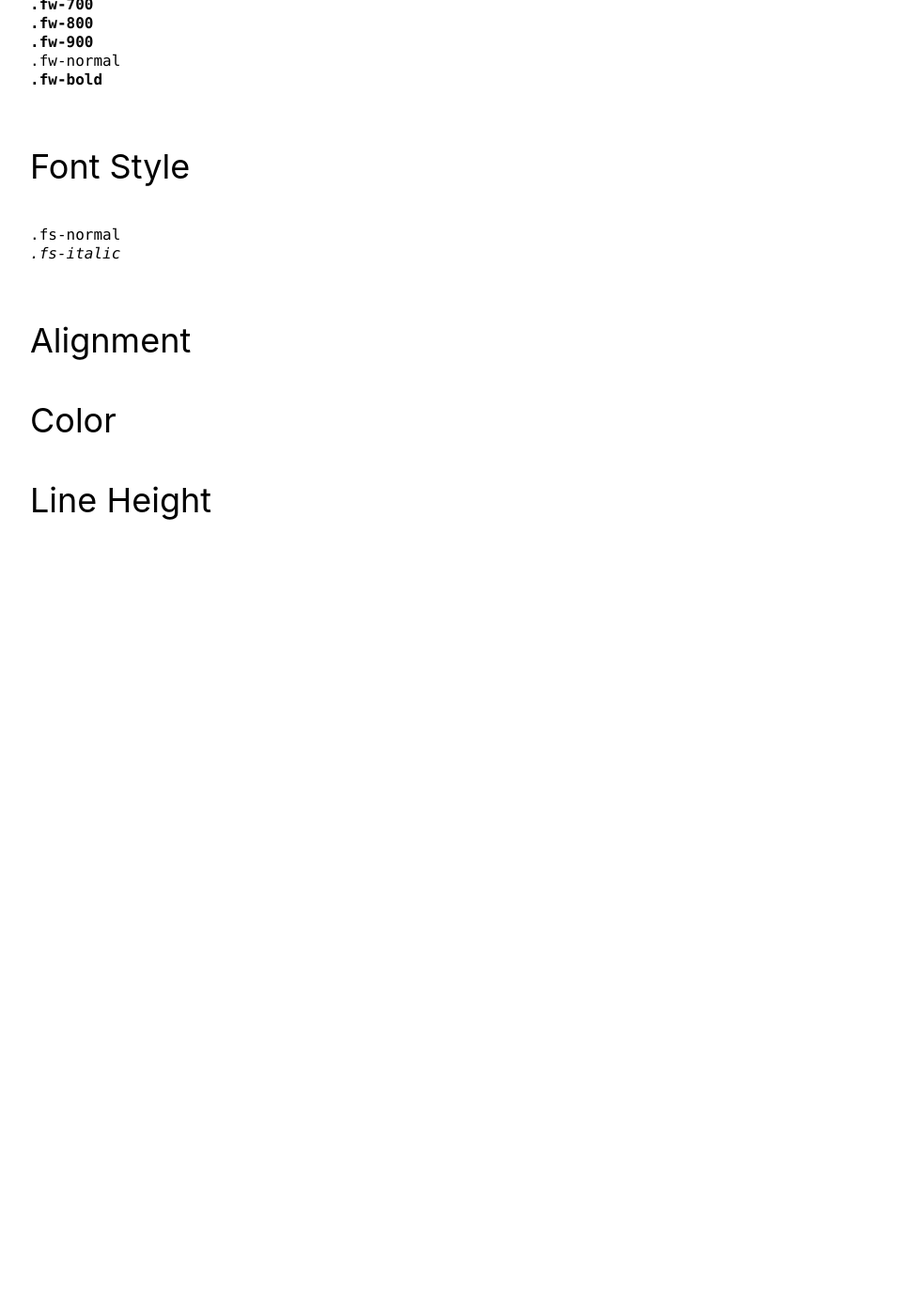
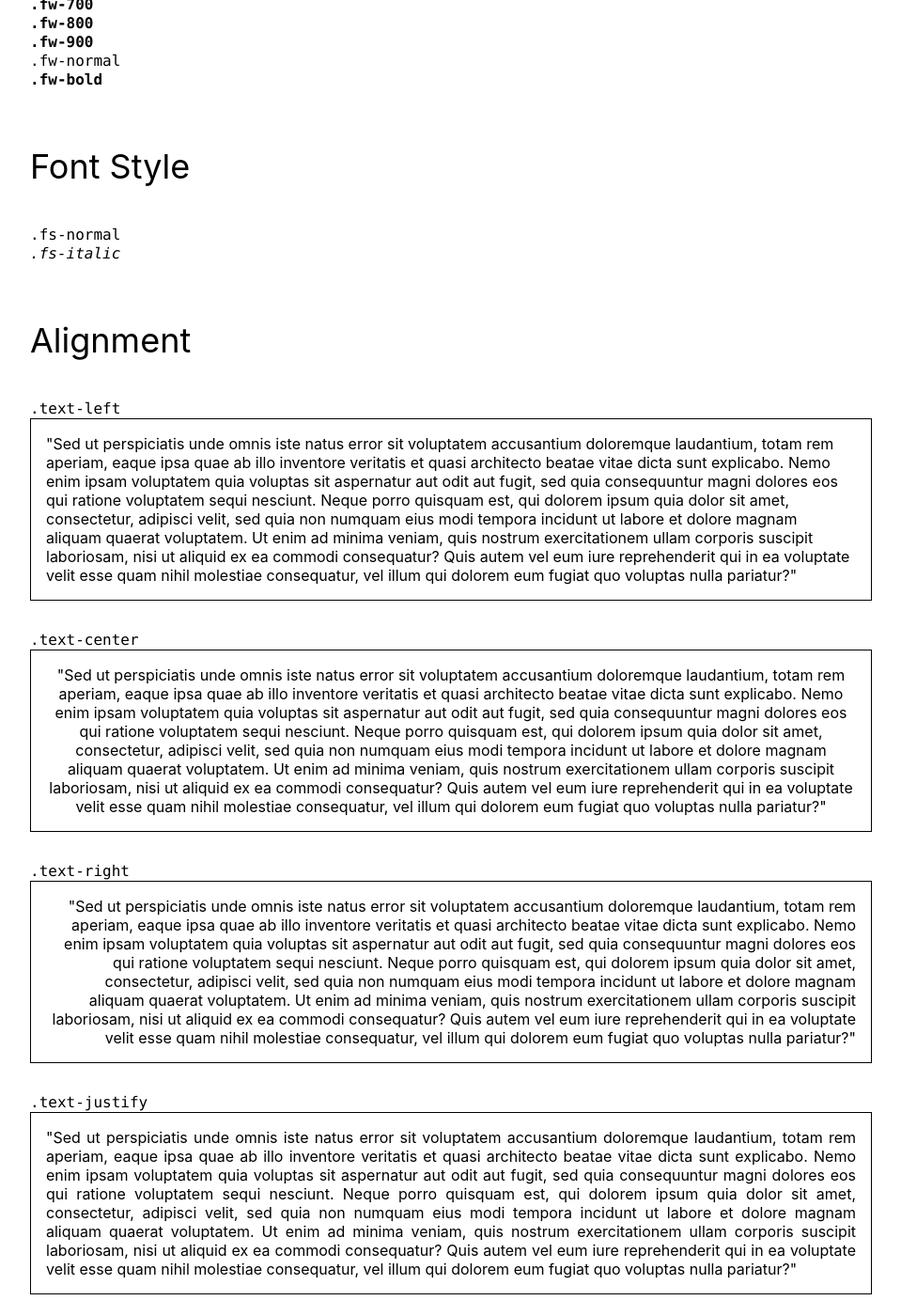
Before and after one commit to esteban90-dev/css-framework-site, a Jekyll site: the page built from typography.html, in a window 1280 px wide and 1400 px high, scrolled down 2428 px. Shown: the whole window at 94% size, without its empty margins (160-1119 px from the left). Built offline with Jekyll 4.4.1, drawn with Linux system fonts in a browser that asks for light colours; before the commit the page ends 3035 px from its top, so only the background shows below that.

Commit message:
add text alignment

```diff
--- a/typography.html
+++ b/typography.html
@@ -117,9 +117,23 @@ title: Breakpoints
 
 <h3>Alignment</h3>
 <br><br>
-
-<h3>Color</h3>
-<br><br>
+<p class="mono">.text-left</p>
+<div class="text-left border p-3 mb-4">
+  "Sed ut perspiciatis unde omnis iste natus error sit voluptatem accusantium doloremque laudantium, totam rem aperiam, eaque ipsa quae ab illo inventore veritatis et quasi architecto beatae vitae dicta sunt explicabo. Nemo enim ipsam voluptatem quia voluptas sit aspernatur aut odit aut fugit, sed quia consequuntur magni dolores eos qui ratione voluptatem sequi nesciunt. Neque porro quisquam est, qui dolorem ipsum quia dolor sit amet, consectetur, adipisci velit, sed quia non numquam eius modi tempora incidunt ut labore et dolore magnam aliquam quaerat voluptatem. Ut enim ad minima veniam, quis nostrum exercitationem ullam corporis suscipit laboriosam, nisi ut aliquid ex ea commodi consequatur? Quis autem vel eum iure reprehenderit qui in ea voluptate velit esse quam nihil molestiae consequatur, vel illum qui dolorem eum fugiat quo voluptas nulla pariatur?"
+</div>
+<p class="mono">.text-center</p>
+<div class="text-center border p-3 mb-4">
+  "Sed ut perspiciatis unde omnis iste natus error sit voluptatem accusantium doloremque laudantium, totam rem aperiam, eaque ipsa quae ab illo inventore veritatis et quasi architecto beatae vitae dicta sunt explicabo. Nemo enim ipsam voluptatem quia voluptas sit aspernatur aut odit aut fugit, sed quia consequuntur magni dolores eos qui ratione voluptatem sequi nesciunt. Neque porro quisquam est, qui dolorem ipsum quia dolor sit amet, consectetur, adipisci velit, sed quia non numquam eius modi tempora incidunt ut labore et dolore magnam aliquam quaerat voluptatem. Ut enim ad minima veniam, quis nostrum exercitationem ullam corporis suscipit laboriosam, nisi ut aliquid ex ea commodi consequatur? Quis autem vel eum iure reprehenderit qui in ea voluptate velit esse quam nihil molestiae consequatur, vel illum qui dolorem eum fugiat quo voluptas nulla pariatur?"
+</div>
+<p class="mono">.text-right</p>
+<div class="text-right border p-3 mb-4">
+  "Sed ut perspiciatis unde omnis iste natus error sit voluptatem accusantium doloremque laudantium, totam rem aperiam, eaque ipsa quae ab illo inventore veritatis et quasi architecto beatae vitae dicta sunt explicabo. Nemo enim ipsam voluptatem quia voluptas sit aspernatur aut odit aut fugit, sed quia consequuntur magni dolores eos qui ratione voluptatem sequi nesciunt. Neque porro quisquam est, qui dolorem ipsum quia dolor sit amet, consectetur, adipisci velit, sed quia non numquam eius modi tempora incidunt ut labore et dolore magnam aliquam quaerat voluptatem. Ut enim ad minima veniam, quis nostrum exercitationem ullam corporis suscipit laboriosam, nisi ut aliquid ex ea commodi consequatur? Quis autem vel eum iure reprehenderit qui in ea voluptate velit esse quam nihil molestiae consequatur, vel illum qui dolorem eum fugiat quo voluptas nulla pariatur?"
+</div>
+<p class="mono">.text-justify</p>
+<div class="text-justify border p-3">
+  "Sed ut perspiciatis unde omnis iste natus error sit voluptatem accusantium doloremque laudantium, totam rem aperiam, eaque ipsa quae ab illo inventore veritatis et quasi architecto beatae vitae dicta sunt explicabo. Nemo enim ipsam voluptatem quia voluptas sit aspernatur aut odit aut fugit, sed quia consequuntur magni dolores eos qui ratione voluptatem sequi nesciunt. Neque porro quisquam est, qui dolorem ipsum quia dolor sit amet, consectetur, adipisci velit, sed quia non numquam eius modi tempora incidunt ut labore et dolore magnam aliquam quaerat voluptatem. Ut enim ad minima veniam, quis nostrum exercitationem ullam corporis suscipit laboriosam, nisi ut aliquid ex ea commodi consequatur? Quis autem vel eum iure reprehenderit qui in ea voluptate velit esse quam nihil molestiae consequatur, vel illum qui dolorem eum fugiat quo voluptas nulla pariatur?"
+</div>
+<br><br><br>
 
 <h3>Line Height</h3>
 <br><br>
```
